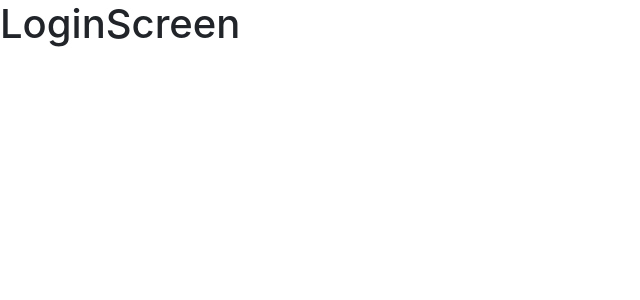
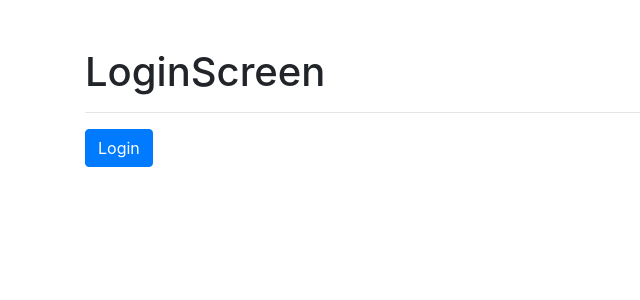
Before and after one commit to Kadievka/HeroesApp, a React (Create React App) app: page /login in a window 1280 px wide. Shown: the top 300 px of the page, without its empty margins (0-640 px from the left). Built offline with nearby package versions, Linux system fonts and the light colour scheme.

Commit message:
176. Navigate push / replace - useNavigate

```diff
--- a/src/components/login/LoginScreen.tsx
+++ b/src/components/login/LoginScreen.tsx
@@ -1,11 +1,29 @@
 import React from 'react'
+import { useNavigate } from 'react-router-dom';
 
 const LoginScreen = () => {
+
+  const navigate = useNavigate();
+
+  const handleLogin = () => {
+    navigate("/", {
+      replace: true
+    });
+  };
+
   return (
-    <div>
+    <div className="container mt-5">
       <h1>LoginScreen</h1>
+      <hr />
+
+      <button
+        className="btn btn-primary"
+        onClick={handleLogin}
+      >
+        Login
+      </button>
     </div>
-  )
+  );
 }
 
-export default LoginScreen
+export default LoginScreen;
--- a/src/components/ui/Navbar.tsx
+++ b/src/components/ui/Navbar.tsx
@@ -1,10 +1,14 @@
 import React from "react";
-import { Link, NavLink } from "react-router-dom";
+import { Link, NavLink, useNavigate } from "react-router-dom";
 
 const Navbar = () => {
 
+  const navigate = useNavigate();
+
   const handleLogout = () => {
-    console.log("TODO handleLogout")
+    navigate("/login", {
+      replace: true
+    });
   }
 
   return (
```
